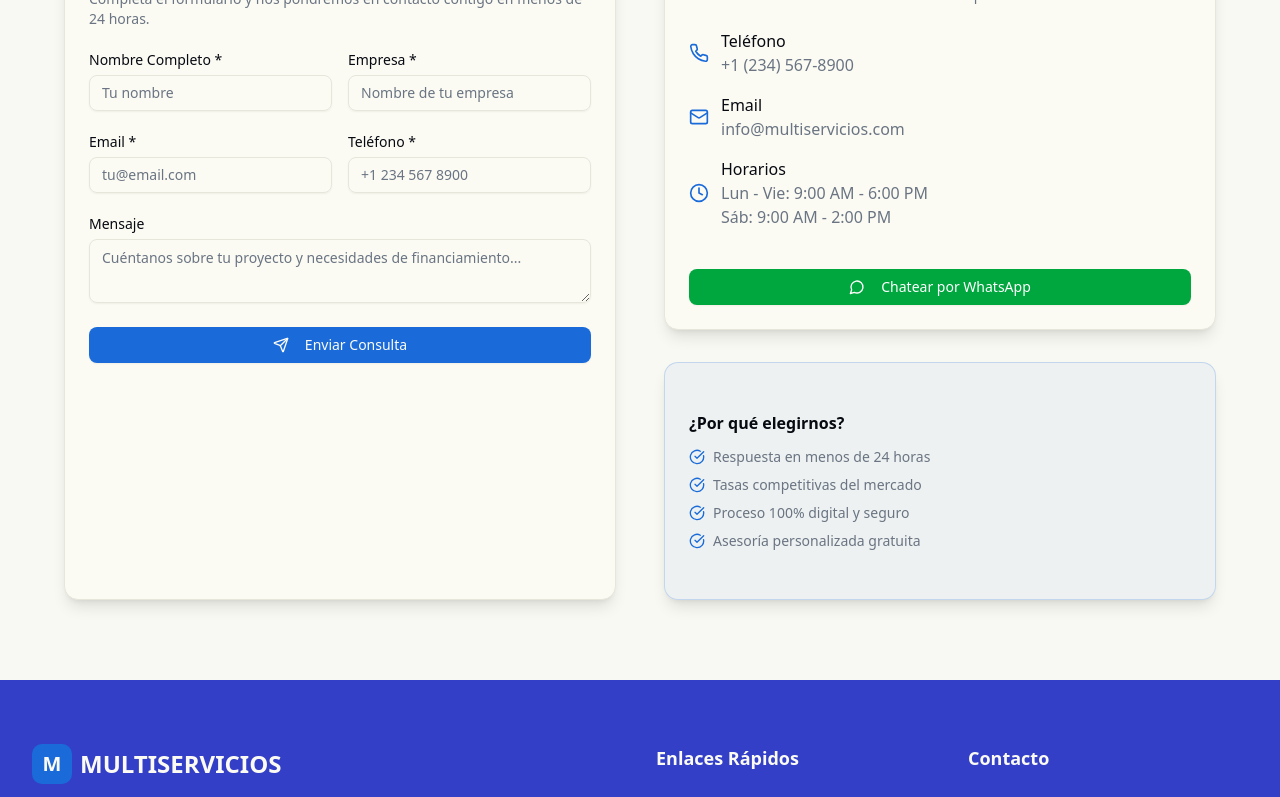
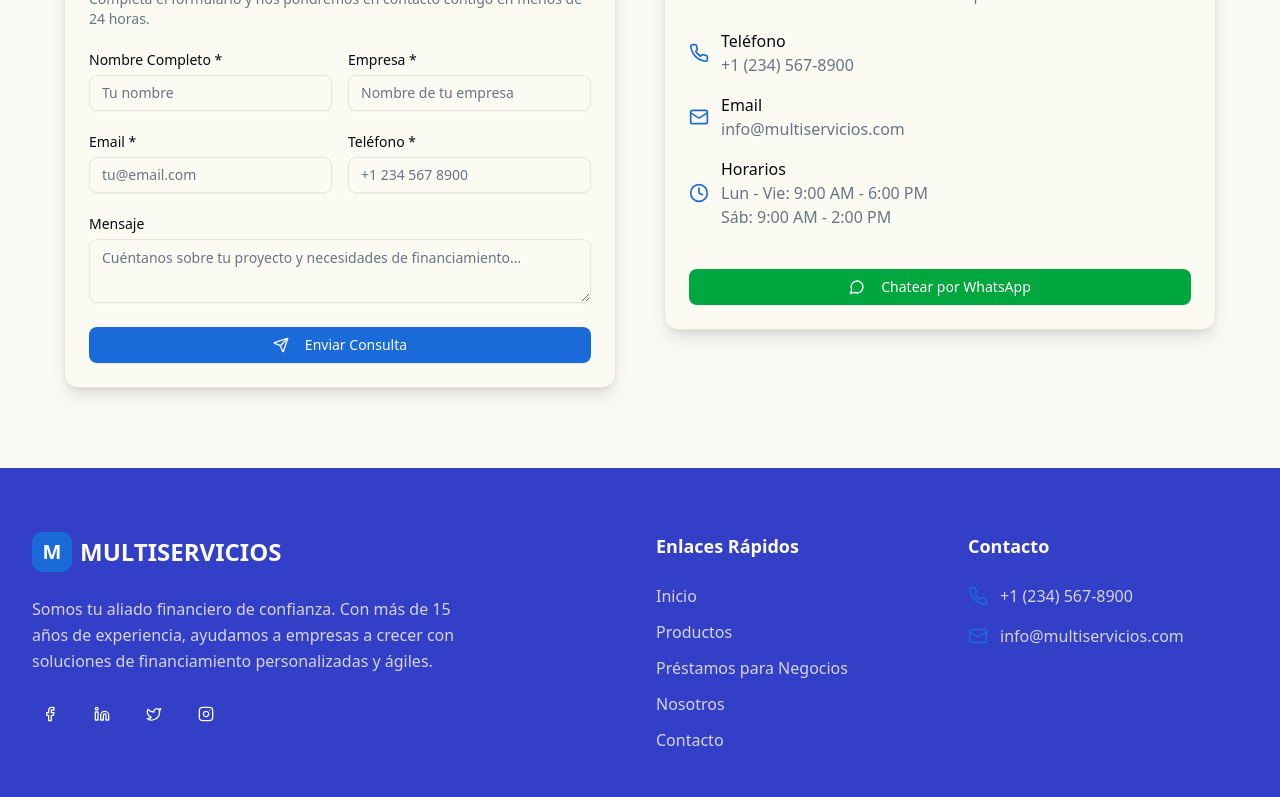
Before and after one commit to mgaDesarrollo/MULTISERVICIOS, a Next.js app: page / in a window 1280 px wide. Shown: the part 4499-5296 px from the top of the page. Built offline with nearby package versions, Linux system fonts and the light colour scheme; no server answers; the database is empty.

Commit message:
Remove duplicate info section and add images
Eliminated a duplicated '¿Por qué elegirnos?' section from the contact-section component. Added two new image files to the uploads directory.

```diff
--- a/components/contact-section.tsx
+++ b/components/contact-section.tsx
@@ -211,30 +211,7 @@ export function ContactSection() {
               </CardContent>
             </Card>
 
-            {/* Additional Info */}
-            <Card className="shadow-lg bg-secondary/5 border-secondary/20">
-              <CardContent className="p-6">
-                <h3 className="font-semibold text-foreground mb-3">¿Por qué elegirnos?</h3>
-                <ul className="space-y-2 text-sm text-muted-foreground">
-                  <li className="flex items-center gap-2">
-                    <CheckCircle className="w-4 h-4 text-secondary" />
-                    Respuesta en menos de 24 horas
-                  </li>
-                  <li className="flex items-center gap-2">
-                    <CheckCircle className="w-4 h-4 text-secondary" />
-                    Tasas competitivas del mercado
-                  </li>
-                  <li className="flex items-center gap-2">
-                    <CheckCircle className="w-4 h-4 text-secondary" />
-                    Proceso 100% digital y seguro
-                  </li>
-                  <li className="flex items-center gap-2">
-                    <CheckCircle className="w-4 h-4 text-secondary" />
-                    Asesoría personalizada gratuita
-                  </li>
-                </ul>
-              </CardContent>
-            </Card>
+            {/* Sección “¿Por qué elegirnos?” duplicada eliminada */}
           </div>
         </div>
       </div>
```
Also changed, not shown: public/uploads/1757372895763-e2d513eaf548.jpg (added), public/uploads/1757372895788-a14fa4b2cbba.jpg (added).
